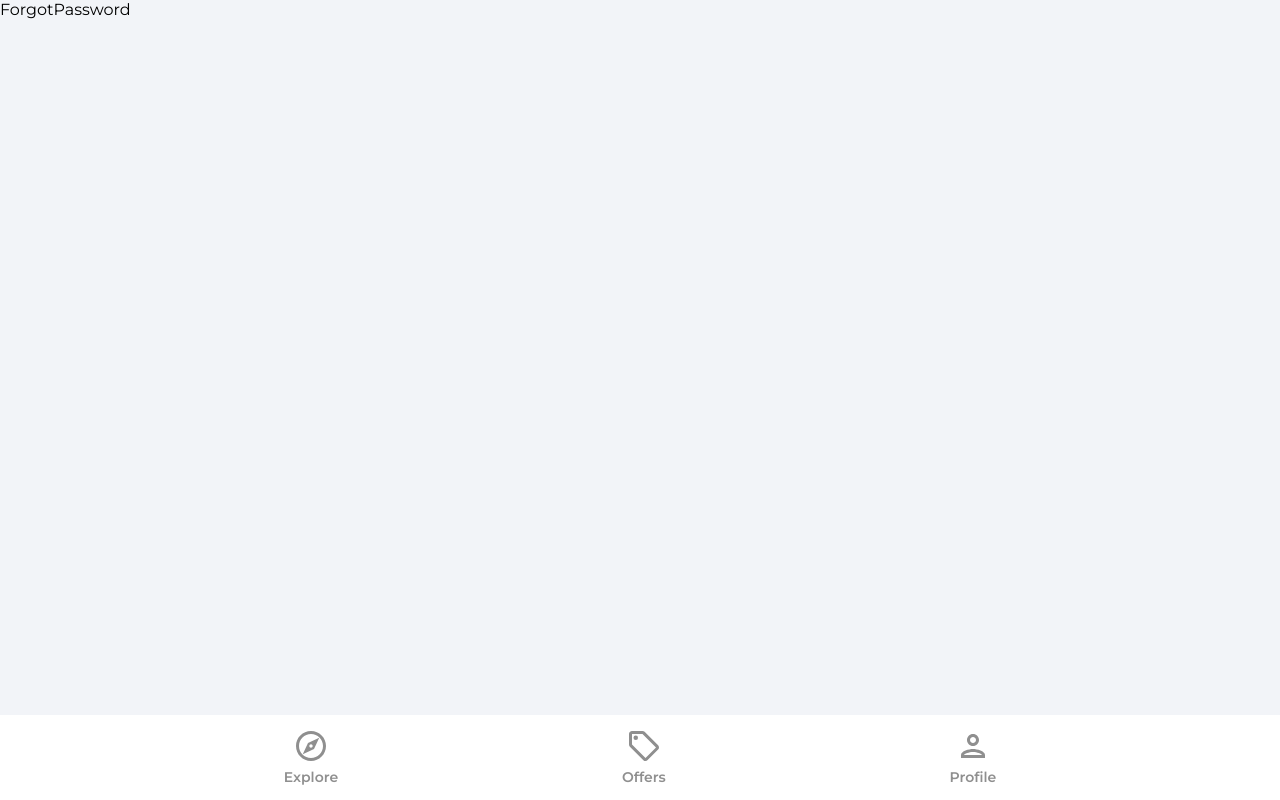
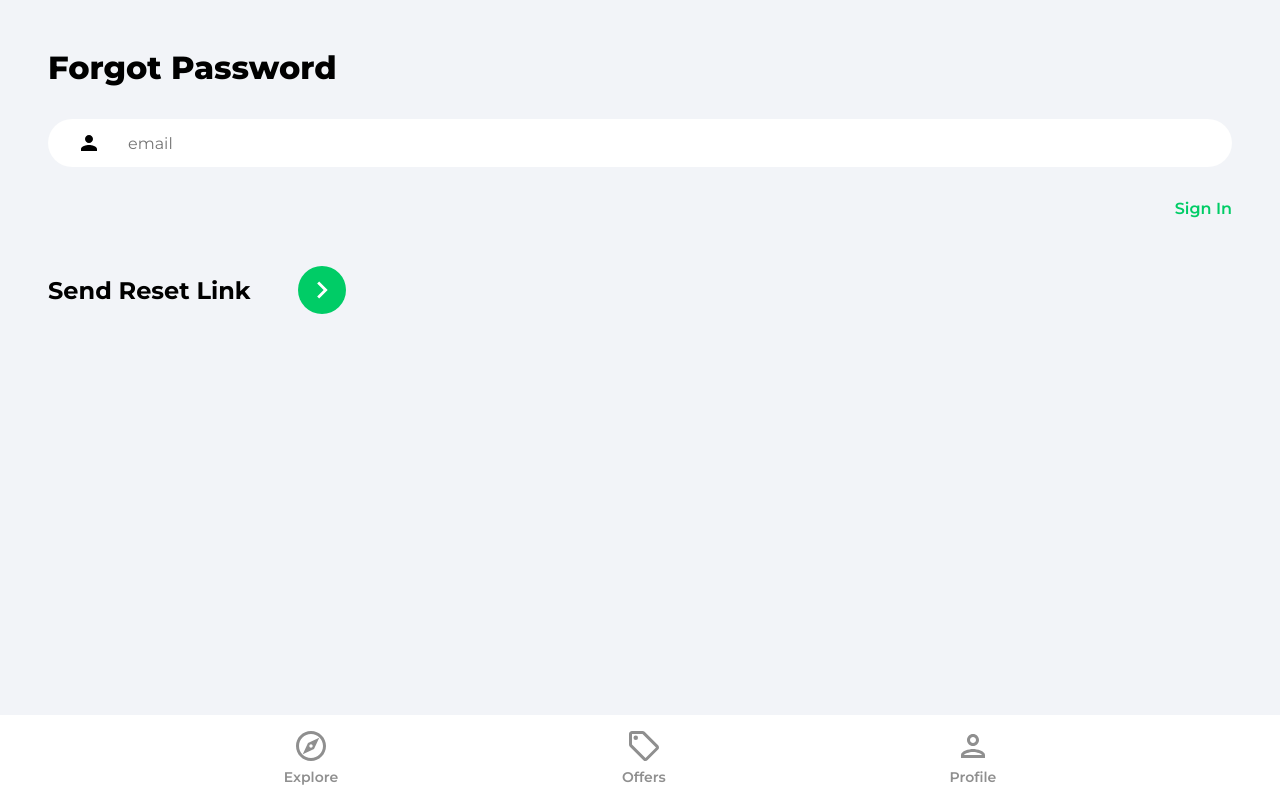
Before and after one commit to jtc27/housing-marketplace-react, a React (Create React App) app: page /forgot-password in a window 1280 px wide. Built offline with nearby package versions, Linux system fonts and the light colour scheme.

Commit message:
forgot password page

```diff
--- a/src/pages/ForgotPassword.jsx
+++ b/src/pages/ForgotPassword.jsx
@@ -1,8 +1,68 @@
-import React from 'react'
+import {useState} from 'react'
+import { Link } from 'react-router-dom'
+
+import { getAuth, sendPasswordResetEmail } from 'firebase/auth'
+
+import { toast } from 'react-toastify'
+
+import {ReactComponent as ArrowRightIcon} from '../assets/svg/keyboardArrowRightIcon.svg'
 
 function ForgotPassword() {
+
+  const [email, setEmail] = useState('')
+
+  const onChange = e => {
+    setEmail(e.target.value)
+  }
+
+  const onSubmit = async e => {
+    e.preventDefault()
+
+    try {
+      const auth = getAuth()
+      await sendPasswordResetEmail(auth, email)
+      toast.success('Email was sent')
+
+
+    } catch (error) {
+      toast.error('Error')
+    }
+  }
+
   return (
-    <div>ForgotPassword</div>
+    <div className='pageContainer'>
+      <header>
+        <p className='pageHeader'>Forgot Password</p>
+      </header>
+
+      <main>
+        <form onSubmit={onSubmit}>
+          <input type="email"
+          placeholder='email'
+          id= 'email'
+          onChange={onChange}
+          value={email}
+          className='emailInput' />
+
+          <Link to='/sign-in'
+          className='forgotPasswordLink'>
+            Sign In
+          </Link>
+
+          <div className="signInBar">
+            <div className="signInText">
+              Send Reset Link
+            </div>
+            <button className="signInButton">
+            <ArrowRightIcon fill='#ffffff'
+            width='34px' height='34px' />
+            </button>
+          </div>
+
+        </form>
+      </main>
+
+    </div>
   )
 }
 
```
